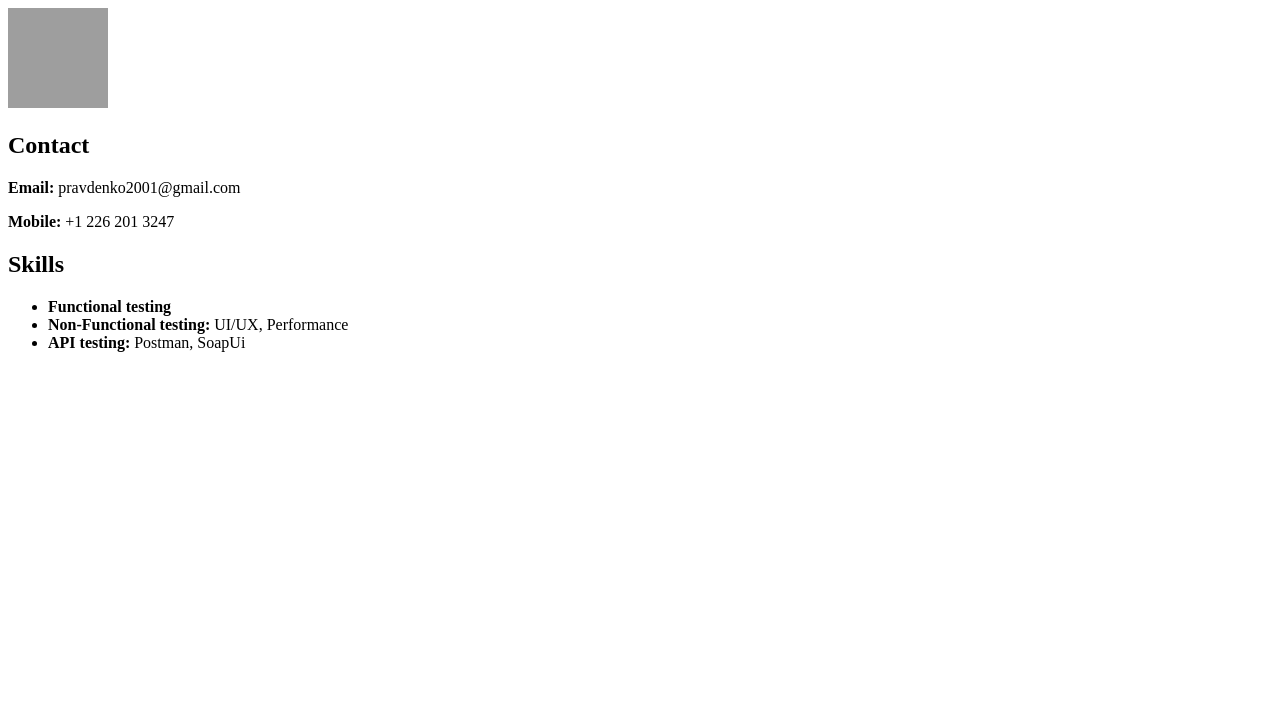
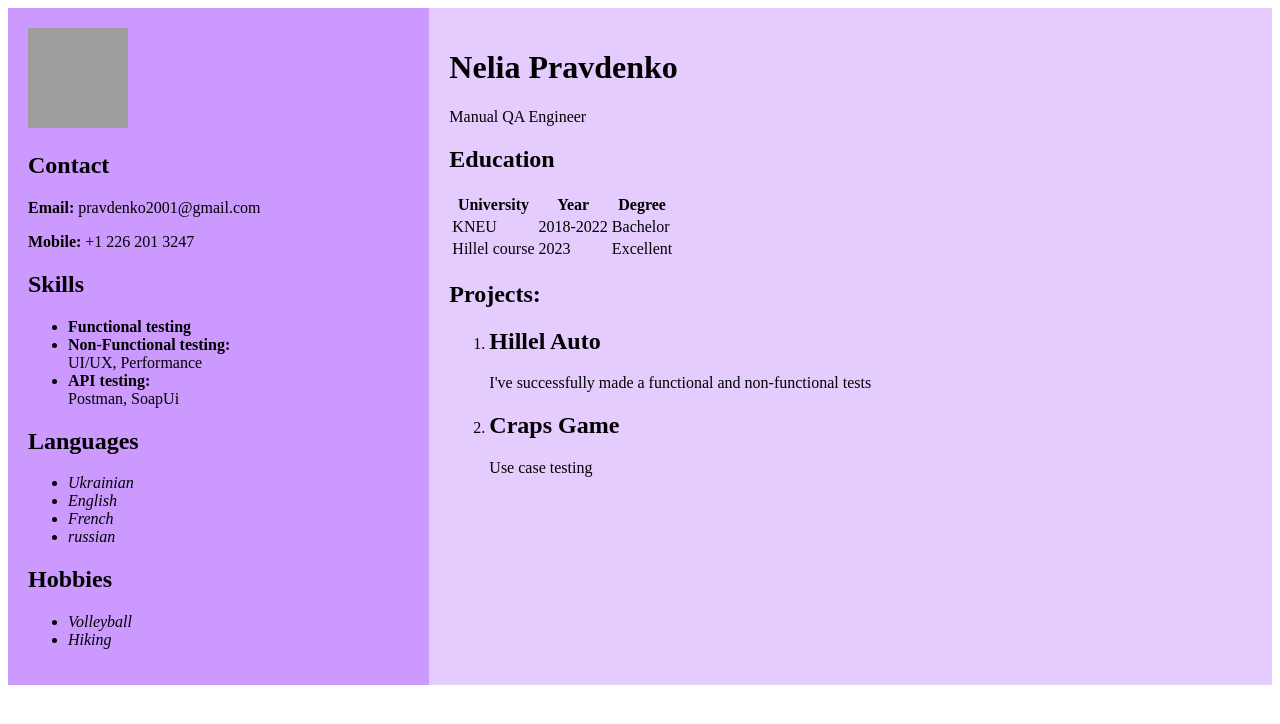
Before and after one commit to neliok12/hillel.demo, a plain HTML site: page src/index.html in a window 1280 px wide. Drawn offline with Linux system fonts and the light colour scheme; grey boxes are pictures that could not be loaded.

Commit message:
add right part of cv

```diff
--- a/src/index.html
+++ b/src/index.html
@@ -4,14 +4,15 @@
 <head>
     <meta charset=utf-8">
     <meta http-equiv="x-ua-compatible" content="IE=edge">
-    <title></title>
+    <link rel="stylesheet" href="resume.css">
+    <title>My CV</title>
 </head>
 
 <body>
-<div>
-    <div>
+<div class="full">
+    <div class="left">
         <div>
-            <img src="https://thumbs.dreamstime.com/b/face-chart-makeup-artist-blank-beautiful-woman-portrait-template-244677334.jpg" alt="My Photo" width="100px" height="100px">
+            <img src="https://thumbs.dreamstime.com/b/face-chart-makeup-artist-blank-beautiful-woman-portrait-template-244677334.jpg" alt="My Photo" style="width:100px;height:100px">
         </div>
         <div>
             <h2>Contact</h2>
@@ -22,14 +23,67 @@
             <h2>Skills</h2>
             <ul>
                 <li><b>Functional testing</b></li>
-                <li><b>Non-Functional testing:</b> UI/UX, Performance</li>
-                <li><b>API testing:</b> Postman, SoapUi</li>
+                <li><b>Non-Functional testing:</b><br> UI/UX, Performance</li>
+                <li><b>API testing:</b><br> Postman, SoapUi</li>
             </ul>
+        </div>
+        <div>
+            <h2>Languages</h2>
+            <ul>
+                <li><i>Ukrainian</i></li>
+                <li><i>English</i></li>
+                <li><i>French</i></li>
+                <li><i>russian</i></li>
+            </ul>
+        </div>
+        <div><h2>Hobbies</h2>
+            <ul>
+                <li><i>Volleyball</i></li>
+                <li><i>Hiking</i></li>
+            </ul></div>
+    </div>
+    <div class="right">
+        <div>
+            <h1>Nelia Pravdenko</h1>
+            <p>Manual QA Engineer</p>
         </div>
         <div></div>
         <div></div>
+        <div>
+            <h2>Education</h2>
+            <table>
+                <tr>
+                    <th>University</th>
+                    <th>Year</th>
+                    <th>Degree</th>
+                </tr>
+                <tr>
+                    <td>KNEU</td>
+                    <td>2018-2022</td>
+                    <td>Bachelor</td>
+                </tr>
+                <tr>
+                    <td>Hillel course</td>
+                    <td>2023</td>
+                    <td>Excellent</td>
+                </tr>
+
+            </table>
+        </div>
+        <div>
+            <h2>Projects:</h2>
+            <ol>
+               <li>
+                 <h2>Hillel Auto</h2>
+                   <p>I've successfully made a functional and non-functional tests</p>
+               </li>
+                <li>
+                    <h2>Craps Game</h2>
+                    <p>Use case testing</p>
+                </li>
+            </ol>
+        </div>
     </div>
-    <div></div>
 </div>
 </body>
 
--- /dev/null
+++ b/src/resume.css
@@ -0,0 +1,17 @@
+.full{
+    margin: 0;
+    display: grid;
+    grid-template-columns: 2fr 4fr;
+}
+
+.left{
+    position: initial;
+    background-color: rgb(204, 153, 255);
+    padding: 20px;
+}
+
+.right{
+    position: initial;
+    background-color: rgb(229, 204, 255);
+    padding: 20px;
+}
```
